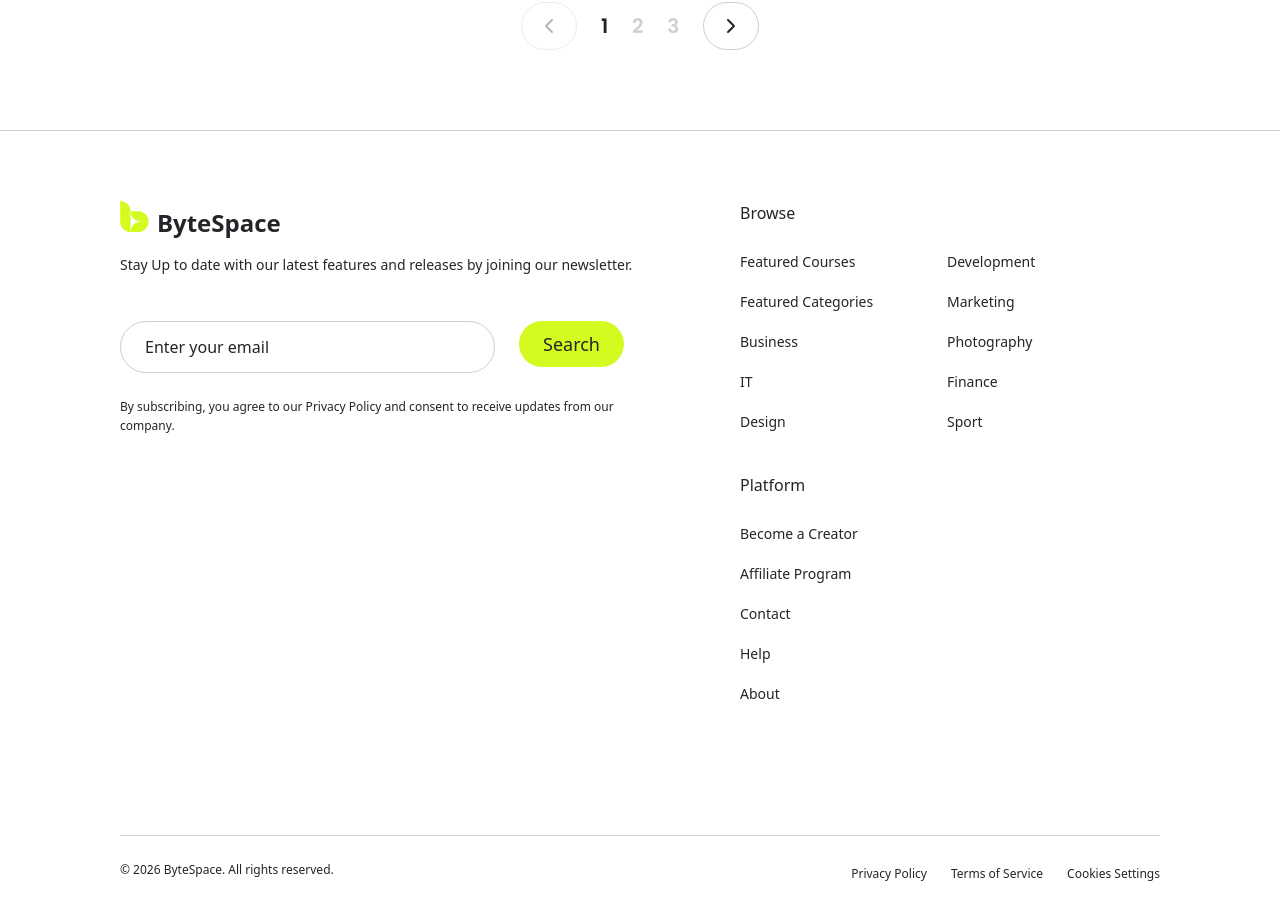
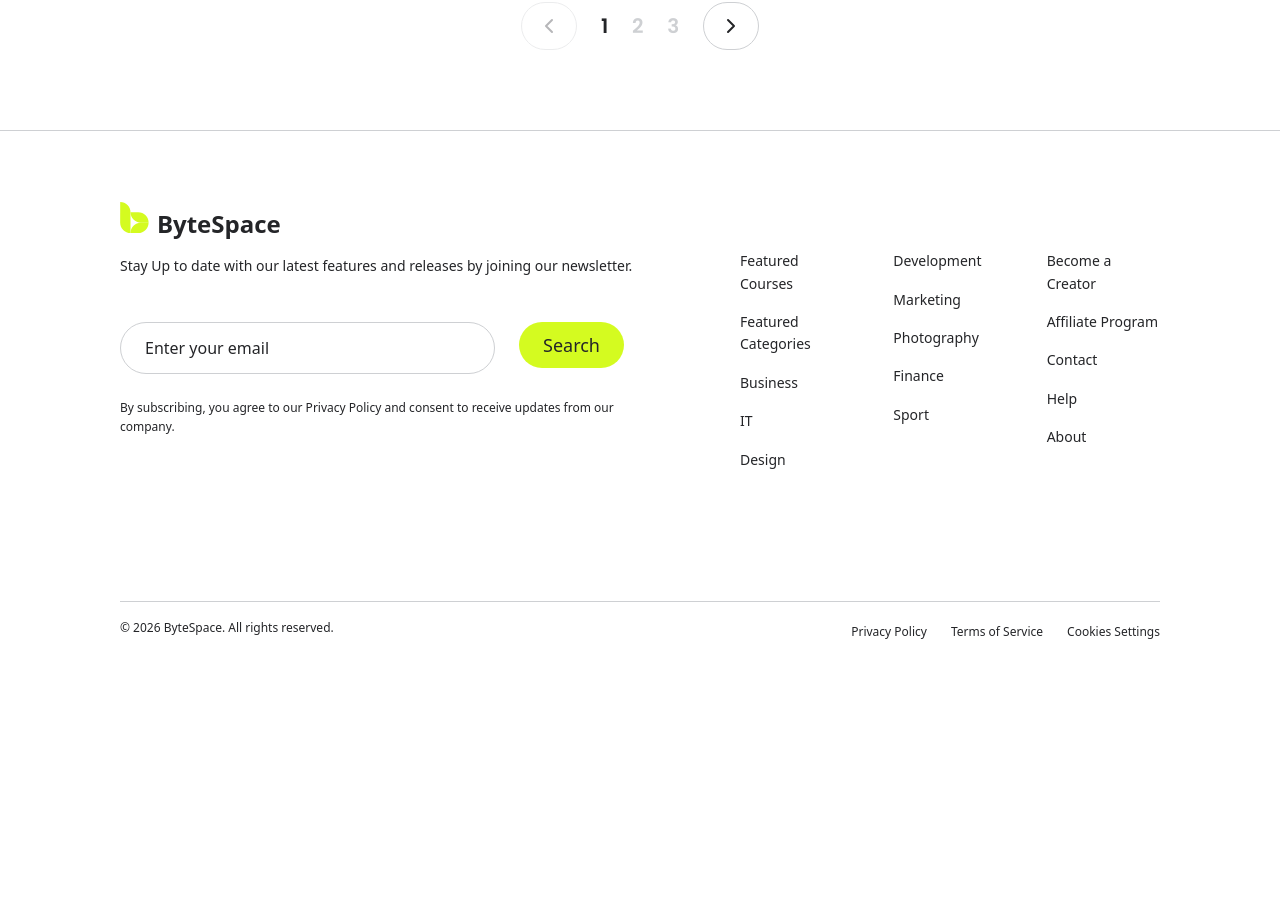
Before and after one commit to Mushfiqur-R/ByteSpace, a Next.js app: page /creators/purepearl-studio in a window 1280 px wide. Shown: the part 1533-2453 px from the top of the page. After the commit the page ends 2223 px from the top, so only its background shows below. Built offline with nearby package versions, Linux system fonts and the light colour scheme.

Commit message:
footer updated

```diff
--- a/components/Footer.tsx
+++ b/components/Footer.tsx
@@ -16,13 +16,9 @@ export interface FooterColumn {
 }
 
 export interface FooterProps extends React.HTMLAttributes<HTMLElement> {
-  /** Link columns on the right */
   columns?: FooterColumn[];
-  /** Privacy Policy, Terms of Service, etc. */
   legalLinks?: FooterItem[];
-  /** Called with the entered email when the newsletter form is submitted */
   onSubscribe?: (email: string) => void;
-  /** Called when the logo is clicked */
   onLogoClick?: () => void;
   subscribeLabel?: string;
 }
@@ -30,7 +26,6 @@ export interface FooterProps extends React.HTMLAttributes<HTMLElement> {
 const DEFAULT_COLUMNS: FooterColumn[] = [
   {
     id: "browse",
-    heading: "Browse",
     items: [
       { id: "featured-courses", label: "Featured Courses" },
       { id: "featured-categories", label: "Featured Categories" },
@@ -51,7 +46,6 @@ const DEFAULT_COLUMNS: FooterColumn[] = [
   },
   {
     id: "platform",
-    heading: "Platform",
     items: [
       { id: "become-a-creator", label: "Become a Creator" },
       { id: "affiliate-program", label: "Affiliate Program" },
@@ -86,11 +80,11 @@ export const Footer = ({
 
   return (
     <footer
-      className={`w-full bg-white border-t border-[#CED0D3] px-6 sm:px-10 lg:px-[120px] pt-12 sm:pt-16 lg:pt-[70px] pb-12 text-[#242528] font-satoshi ${className}`}
+      className={`w-full border-t border-line bg-white font-satoshi text-ink ${className}`}
       {...props}
     >
-      <div className="mx-auto w-full max-w-[1200px] flex flex-col gap-16 sm:gap-20 lg:gap-[130px]">
-        <div className="flex flex-col items-start gap-12 lg:flex-row lg:gap-[92px]">
+      <div className="mx-auto flex w-full max-w-[1440px] flex-col gap-16 px-6 pt-12 pb-12 sm:px-10 sm:pt-16 lg:gap-[130px] lg:px-[120px] lg:pt-[71px]">
+        <div className="flex flex-col items-start gap-12 lg:flex-row lg:justify-between lg:gap-[92px]">
           <div className="w-full max-w-[528px] flex flex-col gap-10 sm:gap-12 lg:gap-[45px]">
             <div className="flex flex-col gap-4">
               <button
@@ -108,18 +102,18 @@ export const Footer = ({
             </div>
 
             <div className="flex w-full max-w-[504px] flex-col gap-6">
-              <form onSubmit={handleSubmit} className="flex items-start gap-6">
+              <form onSubmit={handleSubmit} className="flex flex-wrap items-start gap-4 sm:gap-6">
                 <input
                   type="email"
                   value={email}
                   onChange={(e: React.ChangeEvent<HTMLInputElement>) => setEmail(e.target.value)}
                   placeholder="Enter your email"
                   aria-label="Email address"
-                  className="h-[52px] w-full min-w-0 max-w-[376px] flex-1 rounded-full border border-[#CED0D3] bg-white px-6 py-[18px] text-base leading-[26px] text-[#242528] placeholder:text-[#242528] outline-none focus:border-[#242528]"
+                  className="h-[52px] w-full min-w-0 max-w-[376px] flex-1 rounded-full border border-line bg-white px-6 py-[18px] text-base leading-[26px] text-ink placeholder:text-ink outline-none focus:border-brand"
                 />
                 <button
                   type="submit"
-                  className="flex h-[46px] items-center justify-center rounded-3xl bg-[#D4FB20] px-6 py-3 text-lg font-medium leading-[22px] text-[#242528] cursor-pointer hover:brightness-95 transition"
+                  className="flex h-[46px] cursor-pointer items-center justify-center rounded-3xl bg-lime px-6 py-3 text-lg leading-[22px] font-medium text-ink transition hover:brightness-95 focus-visible:outline-2 focus-visible:outline-offset-2 focus-visible:outline-brand"
                 >
                   {subscribeLabel}
                 </button>
@@ -130,21 +124,20 @@ export const Footer = ({
             </div>
           </div>
 
-          <nav aria-label="Footer" className="flex w-full flex-wrap items-start gap-x-10 gap-y-10 lg:w-auto">
+          <nav
+            aria-label="Footer"
+            className="grid w-full grid-cols-2 gap-x-10 gap-y-10 sm:grid-cols-3 lg:w-[580px] lg:pt-12"
+          >
             {columns.map(({ id, heading, items }) => (
-              <div key={id} className="w-[140px] flex flex-col gap-6 sm:w-[167px]">
-                {heading ? (
-                  <h3 className="text-base leading-6 font-normal text-[#242528]">{heading}</h3>
-                ) : (
-                  <div aria-hidden="true" className="h-6" />
-                )}
-                <ul className="flex flex-col items-start gap-4">
+              <div key={id} className="flex flex-col gap-4">
+                {heading ? <h3 className="text-base leading-6 font-normal">{heading}</h3> : null}
+                <ul className="flex flex-col items-start gap-4 text-sm leading-[1.6]">
                   {items.map(({ id: itemId, label, onClick }) => (
                     <li key={itemId}>
                       <button
                         type="button"
                         onClick={onClick}
-                        className="text-left text-sm leading-[22px] cursor-pointer hover:opacity-70 transition-opacity"
+                        className="cursor-pointer text-left transition-opacity hover:opacity-70"
                       >
                         {label}
                       </button>
@@ -156,9 +149,8 @@ export const Footer = ({
           </nav>
         </div>
 
-        <div className="flex flex-col gap-6">
-          <hr className="border-0 border-t border-[#CED0D3]" />
-          <div className="flex flex-col gap-4 sm:flex-row sm:items-start sm:justify-between">
+        <div className="flex flex-col">
+          <div className="flex flex-col gap-4 border-t border-line pt-4 sm:flex-row sm:items-start sm:justify-between">
             <p className="text-xs leading-[19px]">© {new Date().getFullYear()} ByteSpace. All rights reserved.</p>
             <ul className="flex flex-wrap items-start gap-x-6 gap-y-2">
               {legalLinks.map(({ id, label, onClick }) => (
--- a/components/data/data.tsx
+++ b/components/data/data.tsx
@@ -4,7 +4,7 @@ import ReactLogo from "../Icons/home/ReactLogo";
 import SunburstLogo from "../Icons/home/SunburstLogo";
 import TailwindLogo from "../Icons/home/Tailwindlogo";
 import BoltLogo from "../Icons/nav/BoltLogo";
-import type { Category, Course, CourseCategory, CourseLearner, Creator, Testimonial } from "../interfaces";
+import type { Category, Course, CourseCategory, CourseLearner, Creator, FooterColumn, Testimonial } from "../interfaces";
 import type { Partner } from "../home/PartnerCart";
 import type { HappyStudentStats, HappyStudentAvatar } from "../home/HappyStudentCart";
 
@@ -292,3 +292,36 @@ export const COURSE_PAGE_COURSES: Course[] = COURSE_PAGE_SEED.map((seed, index)
   ratingIcon: COURSE_CARD_ASSETS.ratingIcon,
   learners: makeLearners(`cp${index + 1}`, 6 + (index % 6) * 4, COURSE_CARD_ASSETS.learnerAvatars),
 }));
+
+export const DEFAULT_COLUMNS: FooterColumn[] = [
+  {
+    id: "browse",
+    items: [
+      { id: "featured-courses", label: "Featured Courses" },
+      { id: "featured-categories", label: "Featured Categories" },
+      { id: "business", label: "Business" },
+      { id: "it", label: "IT" },
+      { id: "design", label: "Design" },
+    ],
+  },
+  {
+    id: "topics",
+    items: [
+      { id: "development", label: "Development" },
+      { id: "marketing", label: "Marketing" },
+      { id: "photography", label: "Photography" },
+      { id: "finance", label: "Finance" },
+      { id: "sport", label: "Sport" },
+    ],
+  },
+  {
+    id: "platform",
+    items: [
+      { id: "become-a-creator", label: "Become a Creator" },
+      { id: "affiliate-program", label: "Affiliate Program" },
+      { id: "contact", label: "Contact" },
+      { id: "help", label: "Help" },
+      { id: "about", label: "About" },
+    ],
+  },
+];
--- a/components/home/CategoriesSection.tsx
+++ b/components/home/CategoriesSection.tsx
@@ -5,7 +5,6 @@ import type { Category } from "@/components/interfaces";
 
 export interface CategoriesSectionProps
   extends React.HTMLAttributes<HTMLElement> {
-  /** Cards to render — defaults to the category data array */
   categories?: Category[];
   heading?: string;
   description?: string;
```
